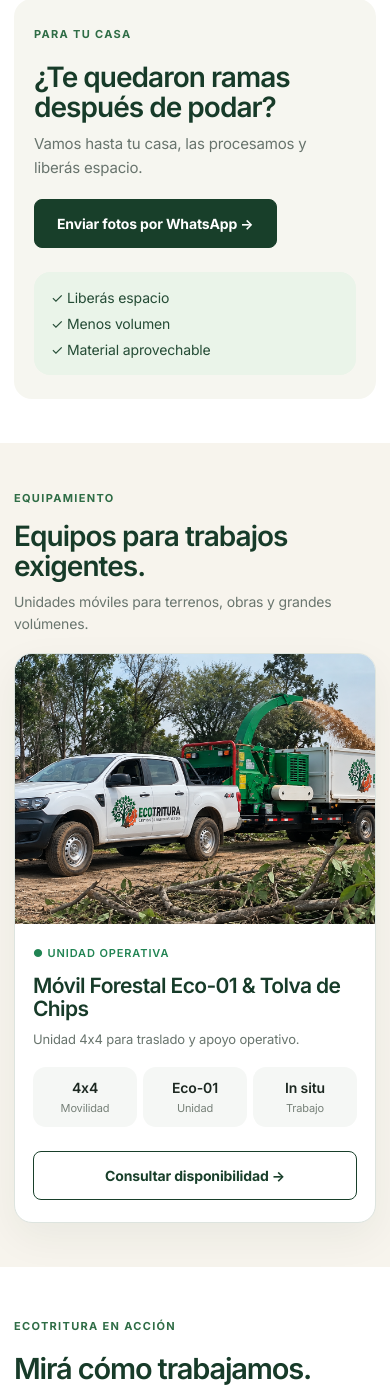
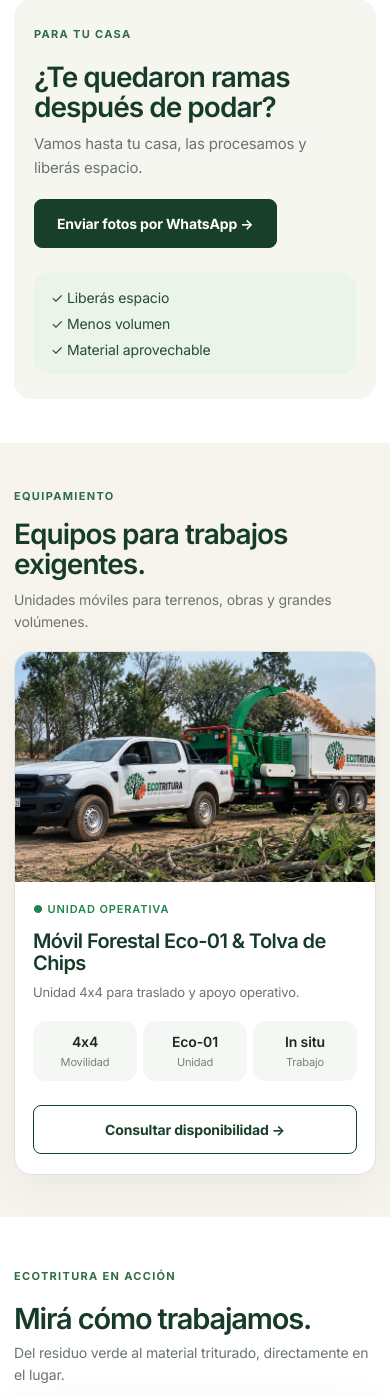
Before and after one commit to equantum-py/ecotritura, a Flask app: page / in a window 390 px wide. Shown: the part 1147-2543 px from the top of the page. Run offline with Flask 3, Linux system fonts and the light colour scheme.

Commit message:
Reducir imagen del móvil y corregir proporciones de equipamiento

```diff
--- a/static/css/style.css
+++ b/static/css/style.css
@@ -316,3 +316,44 @@ main>section{width:100%}
  .fleet-info>p{font-size:13px;margin-bottom:18px}
  .fleet-info .btn{width:100%}
 }
+
+/* HOTFIX: equipamiento compacto y alineado */
+.fleet-shop{padding:64px 0!important}
+.fleet-shop>.container{width:min(1180px,calc(100% - 40px))!important;margin-inline:auto!important}
+.fleet-feature{
+  width:100%!important;
+  max-width:100%!important;
+  display:grid!important;
+  grid-template-columns:minmax(0,1.05fr) minmax(320px,.95fr)!important;
+  align-items:stretch!important;
+  overflow:hidden!important;
+}
+.fleet-media{
+  width:100%!important;
+  min-width:0!important;
+  height:360px!important;
+  overflow:hidden!important;
+}
+.fleet-media .fleet-photo{
+  width:100%!important;
+  max-width:100%!important;
+  height:100%!important;
+  min-height:0!important;
+  aspect-ratio:auto!important;
+  object-fit:cover!important;
+  object-position:center!important;
+}
+.fleet-info{padding:30px!important}
+.fleet-info h3{font-size:24px!important}
+@media(max-width:900px){
+ .fleet-feature{grid-template-columns:1fr!important}
+ .fleet-media{height:340px!important}
+}
+@media(max-width:720px){
+ .fleet-shop{padding:42px 0!important}
+ .fleet-shop>.container{width:min(100% - 28px,1180px)!important}
+ .fleet-media{height:230px!important}
+ .fleet-media .fleet-photo{height:230px!important;aspect-ratio:auto!important}
+ .fleet-info{padding:20px 18px!important}
+ .fleet-info h3{font-size:20px!important}
+}
```
